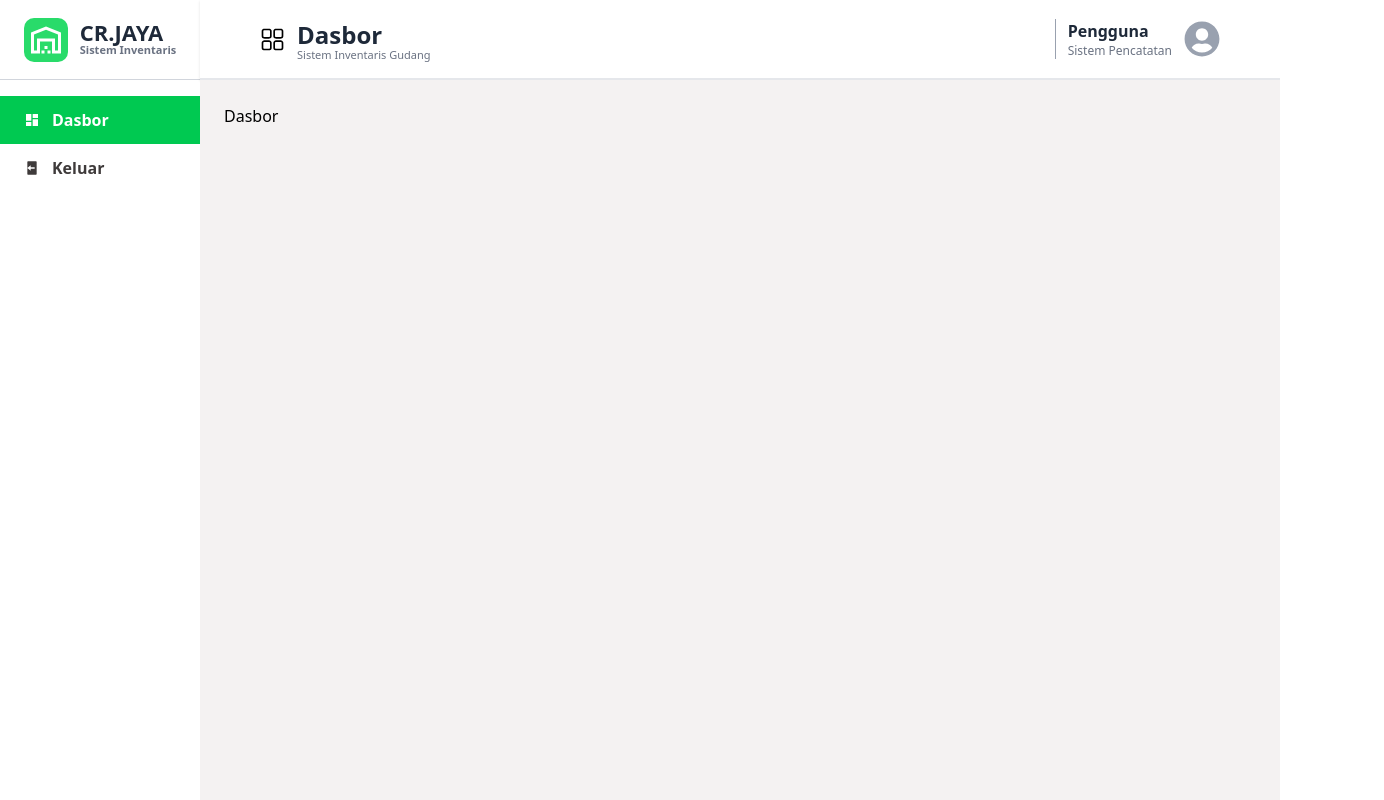
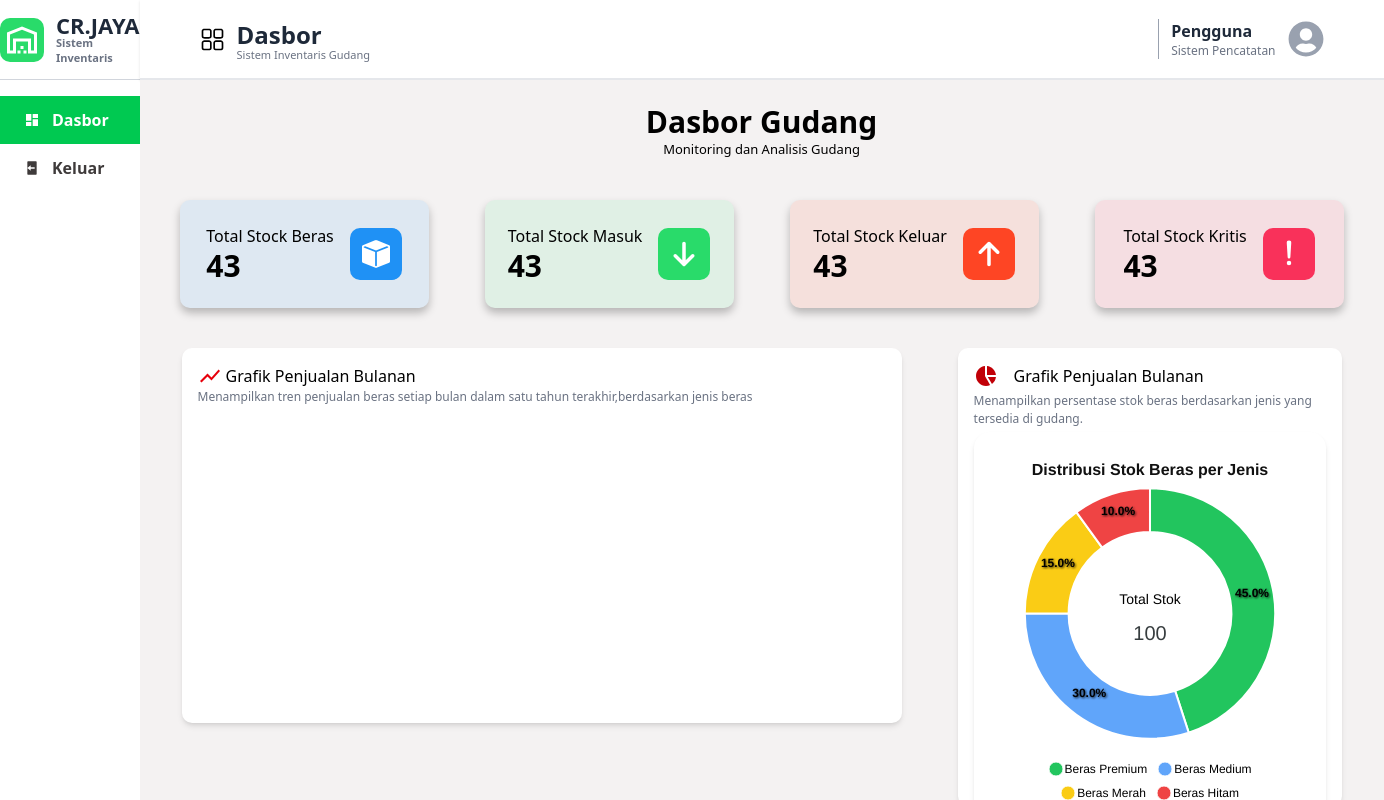
Before and after one commit to JonathanAlzndr/sistem-inventory, a React (Vite) app in the folder fe/my-project/: page /Dasbor in a window 1280 px wide. Shown: the whole page, 1384 px wide, since content can reach past the window. Built offline with nearby package versions, Linux system fonts and the light colour scheme.

Commit message:
build page dashbord

```diff
--- a/fe/my-project/src/App.jsx
+++ b/fe/my-project/src/App.jsx
@@ -5,7 +5,7 @@ import "./App.css";
 // --- PERBAIKAN DI SINI ---
 // 1. Typo: Nama file komponen biasanya PascalCase (KasirDashboard.jsx)
 // 2. Typo: Nama file 'kasir' diubah ke 'KasirDashboard' (asumsi)
-import KasirDashboard from "./pages/Dasboard/kasir/KasirDashboard";
+import KasirDashboard from "./pages/Dasboard/kasir/Kasir";
 import GudangDashboard from "./pages/Dasboard/gudang/GudangDashboard";
 // 3. Typo: Tanda slash ganda '//' dihapus
 import OwnerDashboard from "./pages/Dasboard/owner/OwnerDashboard";
@@ -14,7 +14,7 @@ import LayoutDashborad from "./components/layout/DashboardLayout";
 
 // --- DILENGKAPI ---
 // 4. Impor halaman lain yang ada di sidebar
-import Laporan from "./pages/Dasboard/Fitur/Laporan";
+import Laporan from "./pages/Dasboard/Fitur/Produk";
 import Produk from "./pages/Dasboard/Fitur/Produk";
 import Transaksi from "./pages/Dasboard/Fitur/Transaksi";
 import Dasbor from "./pages/Dasboard/Fitur/Dasbor";
--- /dev/null
+++ b/fe/my-project/src/components/Card/Card.jsx
@@ -0,0 +1,63 @@
+import React from "react";
+import { BsFillBoxFill } from "react-icons/bs";
+import { FaArrowDown } from "react-icons/fa6";
+import { FaArrowUp } from "react-icons/fa6";
+import { BsExclamationLg } from "react-icons/bs";
+
+const dataDummy = [
+  {
+    title: "Total Stock Beras",
+    Value: 43,
+    colorbg:" bg-[#1F91F5]/10",
+    bgicon:"bg-[#1F91F5]",
+    icon: <BsFillBoxFill className="text-4xl p-1 text-white" />,
+
+  },
+  {
+    title: "Total Stock Masuk",
+    Value: 43,
+    colorbg:" bg-[#36DC72]/10",
+    bgicon:"bg-[#29DB6A]",
+    icon: <FaArrowDown className="text-4xl p-1 text-white" />,
+
+  },
+  {
+    title: "Total Stock Keluar",
+    Value: 43,
+    colorbg:" bg-[#FE4524]/10",
+    bgicon:"bg-[#FE4524]",
+    icon: <FaArrowUp className="text-4xl p-1 text-white" />,
+
+  },
+  {
+    title: "Total Stock Kritis",
+    Value: 43,
+    colorbg:" bg-[#F9315A]/10",
+    bgicon:"bg-[#F9315A]",
+    icon: <BsExclamationLg className="text-4xl  text-white" />,
+
+  },
+];
+
+const Card = () => {
+  return (
+    <div className="flex justify-center space-x-14">
+      {dataDummy.map((item, index) => (
+        <div
+          key={index}
+          className={` shadow-[0_5px_8px_rgba(0,0,0,0.25)]  ${item.colorbg} rounded-[10px] w-[249px] h-[108px] mt-10 flex justify-center items-center gap-4`}
+        >
+          <div>
+            <p>{item.title}</p>
+            <h1 className="text-3xl font-bold">{item.Value}</h1>
+          </div>
+          <div className={`rounded-[10px] ${item.bgicon} p-2`}>
+           {item.icon}
+          </div>
+        </div>
+      ))}
+    </div>
+  );
+};
+
+export default Card;
--- /dev/null
+++ b/fe/my-project/src/components/Grafik/Chart/Chartbulat.jsx
@@ -0,0 +1,63 @@
+import React from "react";
+import Chart from "react-apexcharts";
+
+export default function DistribusiStokChart() {
+  const chartData = {
+    series: [45, 30, 15, 10],
+    options: {
+      chart: {
+        type: "donut",
+        height: 350,
+      },
+      title: {
+        text: "Distribusi Stok Beras per Jenis",
+        align: "center",
+        style: {
+          fontSize: "16px",
+          color: "#111111",
+          fontWeight: 600,
+        },
+      },
+      labels: ["Beras Premium", "Beras Medium", "Beras Merah", "Beras Hitam"],
+      colors: ["#22c55e", "#60a5fa", "#facc15", "#ef4444"], // hijau, biru, kuning, merah
+      legend: {
+        position: "bottom",
+        labels: {
+          colors: "#000000",
+        },
+      },
+      dataLabels: {
+        style: {
+          colors: ["#000000"],
+        },
+      },
+      plotOptions: {
+        pie: {
+          donut: {
+            size: "65%",
+            labels: {
+              show: true,
+              total: {
+                show: true,
+                label: "Total Stok",
+                color: "#000000",
+                fontSize: "14px",
+              },
+            },
+          },
+        },
+      },
+    },
+  };
+
+  return (
+    <div className="bg-white shadow-md rounded-2xl p-6 w-full max-w-[600px] mx-auto">
+      <Chart
+        options={chartData.options}
+        series={chartData.series}
+        type="donut"
+        height={350}
+      />
+    </div>
+  );
+}
--- /dev/null
+++ b/fe/my-project/src/components/Grafik/GrafikBatang.jsx
@@ -0,0 +1,20 @@
+import React from "react";
+import { MdOutlineShowChart } from "react-icons/md";
+const GrafikBatang = () => {
+  return (
+    <div>
+      <div className=" p-4 rounded-[10px] shadow-md w-[720px] h-[375px] bg-white">
+        <div  className="flex item-center gap-1 ">
+          <MdOutlineShowChart className="text-2xl text-red-600" />
+          <h1 className="text-[16px]">Grafik Penjualan Bulanan</h1>
+        </div>
+        <p className="text-[12px] text-gray-500">
+          Menampilkan tren penjualan beras setiap bulan dalam satu tahun
+          terakhir,berdasarkan jenis beras{" "}
+        </p>
+      </div>
+    </div>
+  );
+};
+
+export default GrafikBatang;
--- /dev/null
+++ b/fe/my-project/src/components/Grafik/GrafikBulat.jsx
@@ -0,0 +1,19 @@
+import React from "react";
+import { BiSolidPieChartAlt2 } from "react-icons/bi";
+import ChartBulat from "./Chart/Chartbulat"
+const GrafikBulat = () => {
+  return (
+    <div>
+      <div className=" p-4 space-y-1 rounded-[10px] shadow-md bg-white w-[384px] h-[458px] ">
+        <div className="flex item-center gap-4 ">
+          <BiSolidPieChartAlt2 className="text-2xl text-red-700" />
+          <h1 className="text-[16px]">Grafik Penjualan Bulanan</h1>
+        </div>
+        <p className="text-[12px] text-gray-500">Menampilkan persentase stok beras berdasarkan jenis yang tersedia di gudang.</p>
+    <ChartBulat/>
+      </div>
+    </div>
+  );
+};
+
+export default GrafikBulat;
--- a/fe/my-project/src/components/layout/DashboardLayout.jsx
+++ b/fe/my-project/src/components/layout/DashboardLayout.jsx
@@ -9,7 +9,7 @@ export default function DashboardLayout() {
       <Sidebar />
       <div className="flex-1 flex flex-col">
         <Navbar title="Dasbor" subtitle="Sistem Inventaris Gudang" />
-        <main className="p-6 flex-1 bg-[#F4F2F2] overflow-auto">
+        <main className="px-10 py-6 flex-1 bg-[#F4F2F2] overflow-auto">
           <Outlet />
         </main>
       </div>
--- a/fe/my-project/src/pages/Dasboard/Fitur/Dasbor.jsx
+++ b/fe/my-project/src/pages/Dasboard/Fitur/Dasbor.jsx
@@ -1,9 +1,22 @@
-import React from 'react'
+import React from "react";
+import Card from "../../../components/Card/Card";
+import GrafikBatang from "../../../components/Grafik/GrafikBatang";
+import GrafikBulat from "../../../components/Grafik/GrafikBulat";
 
 const Dasbor = () => {
   return (
-    <div>Dasbor</div>
-  )
-}
+    <div className="  ">
+      <h1 className="text-center text-3xl font-bold">Dasbor Gudang</h1>
+      <p className="text-center text-[13px]">Monitoring dan Analisis Gudang</p>
+      <div className="space-y-10">
+        <Card />
+        <div className="flex justify-center  w-full gap-14 ">
+        <GrafikBatang />
+        <GrafikBulat/>
+        </div>
+      </div>
+    </div>
+  );
+};
 
-export default Dasbor
+export default Dasbor;
--- a/fe/my-project/src/pages/Dasboard/Fitur/Produk.jsx
+++ b/fe/my-project/src/pages/Dasboard/Fitur/Produk.jsx
@@ -1,15 +1,10 @@
 import React from "react";
+import Card from "../../../components/Card/Card"
 
 const Produk = () => {
   return (
-    <div className="bg-white p-6 rounded-lg shadow-md">
-      <h2 className="text-2xl font-bold mb-4">Halaman Stok Barang</h2>
-      <p>
-        Hanya role 'Admin Gudang' yang bisa melihat link ke halaman ini di
-        sidebar.
-      </p>
-    </div>
-  );
+    <></>
+  )
 };
 
 export default Produk;
```
Also changed, not shown: fe/my-project/src/components/dataChart/index.js (added, +14 -0 lines).
